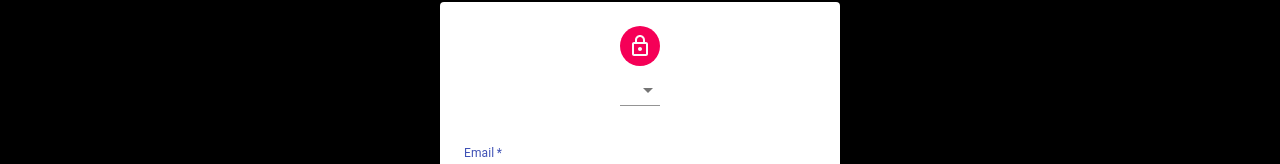
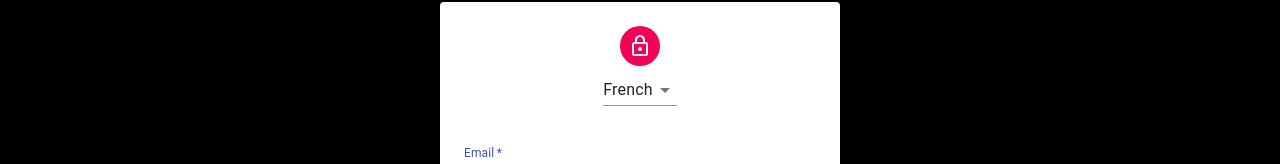
Before and after one commit to rafiurrafi/react-bootcamp, a React (Create React App) app: page / in a window 1280 px wide. Shown: the part 126-290 px from the top of the page. Built offline with nearby package versions, Linux system fonts and the light colour scheme.

Commit message:
added language contxt

```diff
--- a/src/app.jsx
+++ b/src/app.jsx
@@ -4,12 +4,15 @@ import Navbar from "./navbar";
 import Form from "./form";
 import PageContent from "./pageContent";
 import ThemeProvider from "./contexts/ThemeContext";
+import LanguageProvider from "./contexts/LanguageContext";
 const App = (props) => {
   return (
     <ThemeProvider>
       <PageContent>
-        <Navbar />
-        <Form />
+        <LanguageProvider>
+          <Navbar />
+          <Form />
+        </LanguageProvider>
       </PageContent>
     </ThemeProvider>
   );
--- /dev/null
+++ b/src/contexts/LanguageContext.js
@@ -0,0 +1,28 @@
+import React, { Component, createContext } from "react";
+export const LanguageContext = createContext();
+class LanguageProvider extends Component {
+  constructor(props) {
+    super();
+    this.state = {
+      language: "FR",
+    };
+    this.handleLanguageChange = this.handleLanguageChange.bind(this);
+  }
+  handleLanguageChange(language) {
+    this.setState({ language });
+  }
+  render() {
+    return (
+      <LanguageContext.Provider
+        value={{
+          ...this.state,
+          onlanguagechange: this.handleLanguageChange,
+        }}
+      >
+        {this.props.children}
+      </LanguageContext.Provider>
+    );
+  }
+}
+
+export default LanguageProvider;
--- a/src/form.jsx
+++ b/src/form.jsx
@@ -16,6 +16,7 @@ import Typography from "@material-ui/core/Typography";
 import MenuItem from "@material-ui/core/MenuItem";
 import Select from "@material-ui/core/Select";
 import LockOutlinedIcon from "@material-ui/icons/LockOutlined";
+import { LanguageContext } from "./contexts/LanguageContext";
 
 // const languageContent = {
 //   EN: {
@@ -42,9 +43,10 @@ import LockOutlinedIcon from "@material-ui/icons/LockOutlined";
 // };
 
 class Form extends Component {
+  static contextType = LanguageContext;
   render() {
     const { classes } = this.props;
-
+    const { language, onLanguageChange } = this.context;
     return (
       <main className={classes.main}>
         <Paper className={classes.paper}>
@@ -57,7 +59,7 @@ class Form extends Component {
           <Typography variant="h5"></Typography>
 
           {/* LANGUAGE SELECT */}
-          <Select>
+          <Select value={language} onChange={onLanguageChange}>
             <MenuItem value="EN">English</MenuItem>
             <MenuItem value="FR">French</MenuItem>
             <MenuItem value="SP">Spanish</MenuItem>
```
